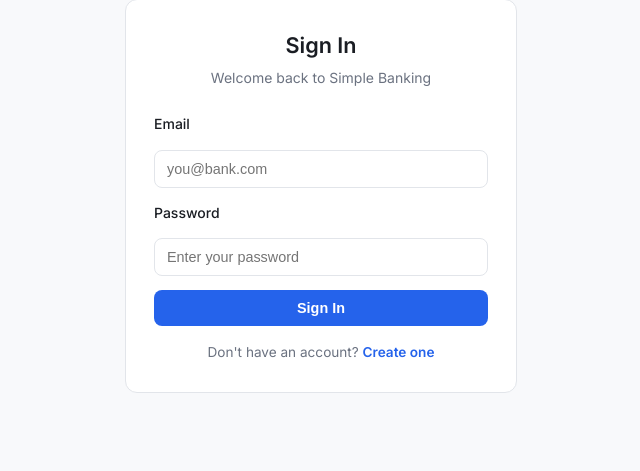
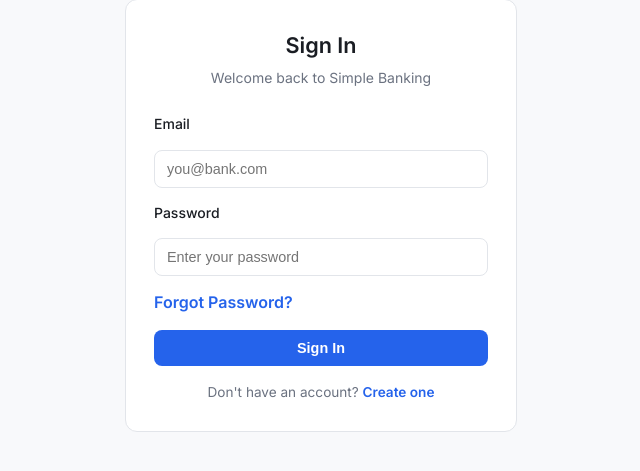
Before and after one commit to stevezone17-ops/Internship, a Flask app: page /login in a window 1280 px wide. Shown: the part 208-679 px from the top of the page, without its empty margins (319-959 px from the left). Run offline with Flask 3, Linux system fonts and the light colour scheme.

Commit message:
Add forgot password link

```diff
--- a/static/css/styles.css
+++ b/static/css/styles.css
@@ -679,6 +679,16 @@ select {
     background: #1d4ed8;
 }
 
+.auth-forgot-link {
+    color: var(--blue);
+    font-weight: 600;
+    text-decoration: none;
+}
+
+.auth-forgot-link:hover {
+    text-decoration: underline;
+}
+
 .auth-footnote {
     margin-top: 16px;
     text-align: center;
--- a/templates/login.html
+++ b/templates/login.html
@@ -1,5 +1,4 @@
-{% extends 'base.html' %}
-{% block content %}
+{% extends 'base.html' %} {% block content %}
 <main class="auth-shell" data-page="login">
   <section class="auth-card">
     <div class="auth-header">
@@ -7,7 +6,7 @@
       <p>Welcome back to Simple Banking</p>
     </div>
     <form method="POST" action="/api/login" class="auth-form">
-      <input type="hidden" name="_csrf_token" value="{{ csrf_token() }}">
+      <input type="hidden" name="_csrf_token" value="{{ csrf_token() }}" />
       <label for="login-email">Email</label>
       <input
         id="login-email"
@@ -26,6 +25,8 @@
         required
       />
 
+      <a class="auth-forgot-link" href="/forgot">Forgot Password?</a>
+
       <button class="auth-btn" type="submit">Sign In</button>
     </form>
     <p class="auth-footnote">
```
